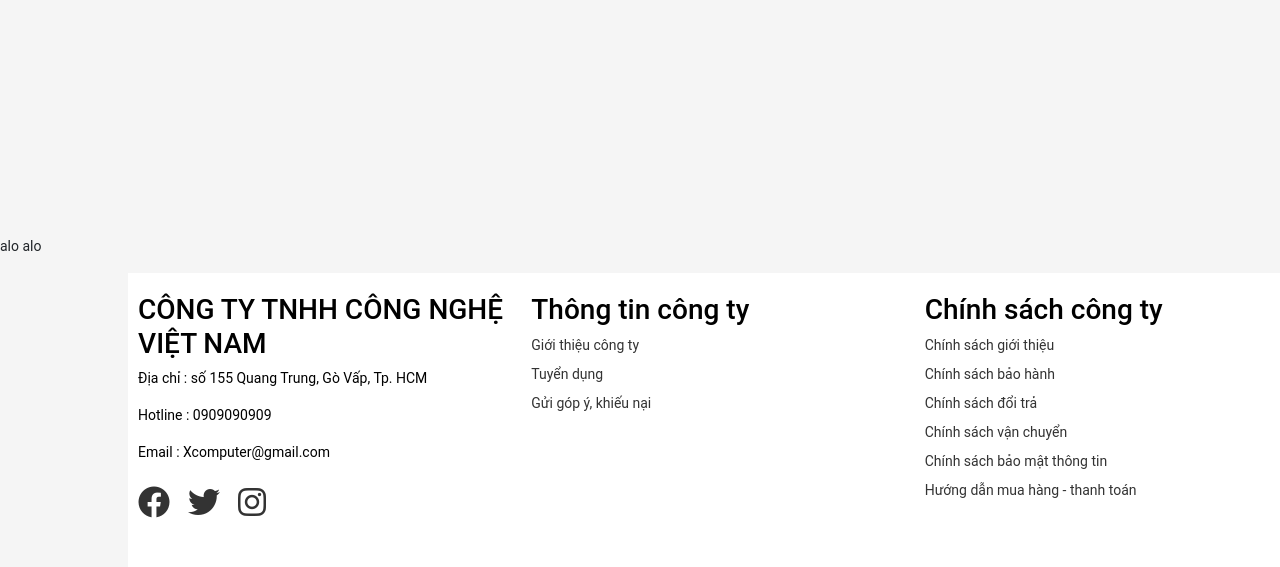
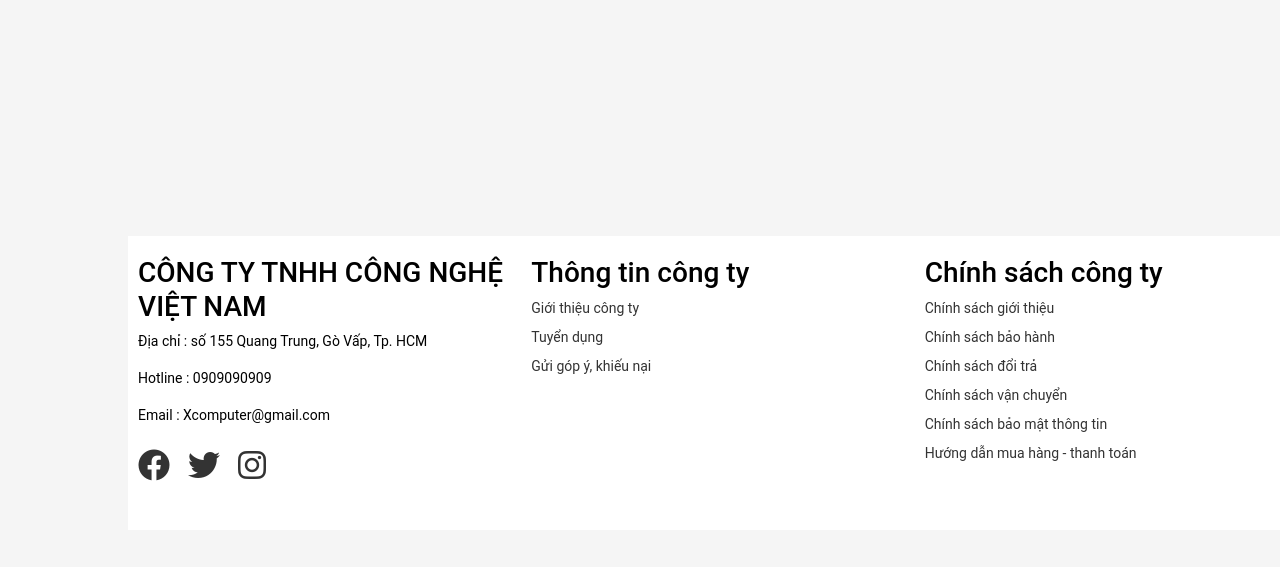
Before and after one commit to Tunnbeoo/project_test, a PHP site: page /index.php in a window 1280 px wide; the page is wider, and only the part inside the window is pictured. Shown: the part 976-1543 px from the top of that part. After the commit the page ends 1457 px from the top of that part, so only its background shows below. Run offline with PHP 8.4, Linux system fonts and the light colour scheme; some libraries are stand-ins or nearby versions.

Commit message:
Update index.php

```diff
--- a/Project1/index.php
+++ b/Project1/index.php
@@ -492,7 +492,7 @@
 
   </script>
 </div>
-<p>alo alo</p>
+
 </body>
 <footer>
         <div class="container">
```
